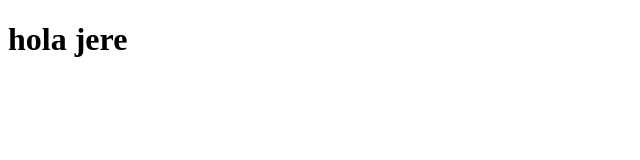
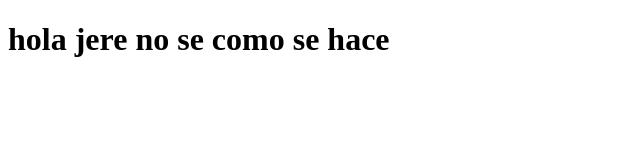
Before and after one commit to Ego572/IntegradorSitioWeb, a plain HTML site: page Principal/index.html in a window 1280 px wide. Shown: the whole page, without its empty margins (0-640 px from the left). Drawn offline with Linux system fonts and the light colour scheme.

Commit message:
y ahora?

```diff
--- a/Principal/index.html
+++ b/Principal/index.html
@@ -6,6 +6,6 @@
     <title>Document</title>
 </head>
 <body>
-    <h1>hola jere</h1>
+    <h1>hola jere no se como se hace</h1>
 </body>
 </html>
```
